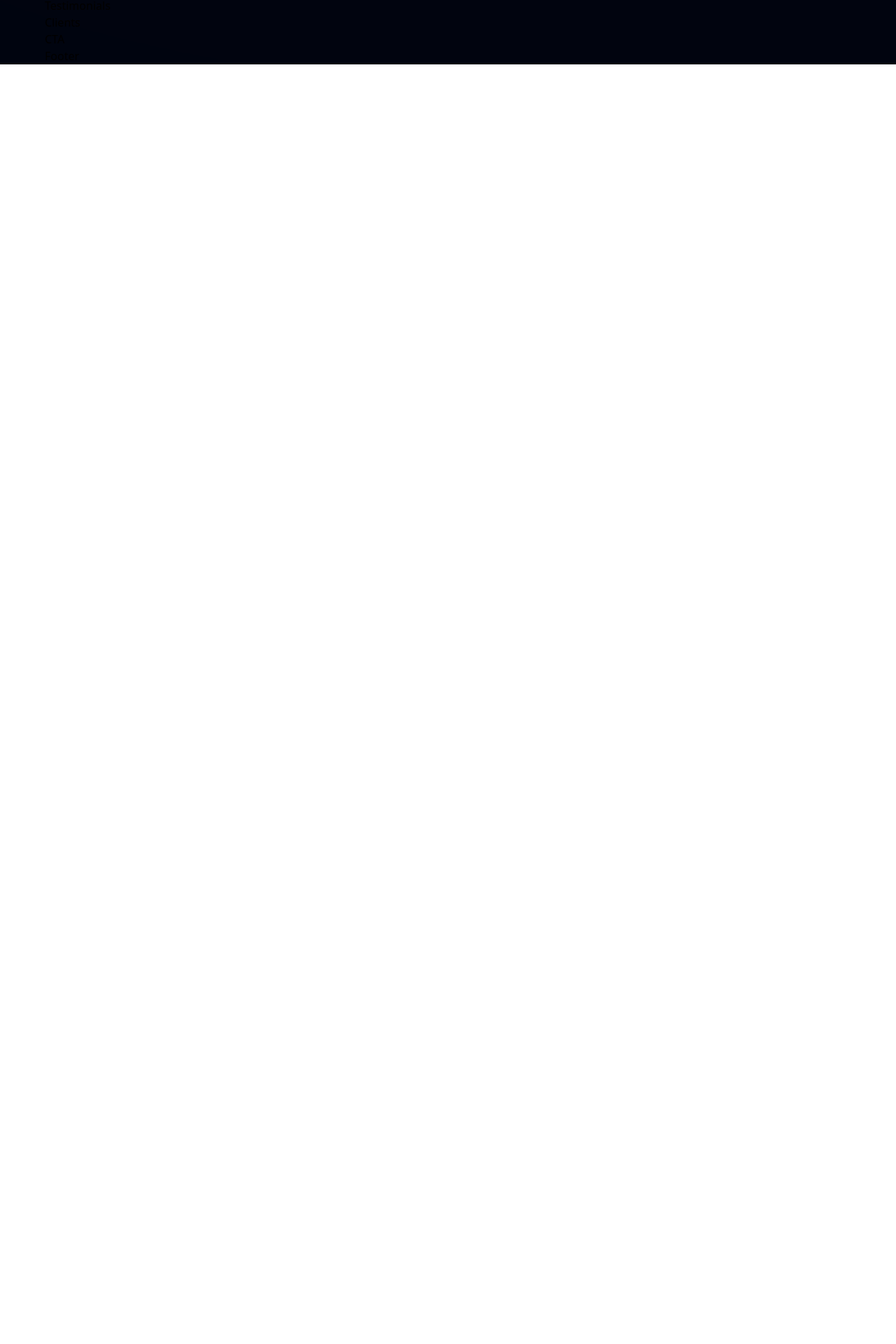
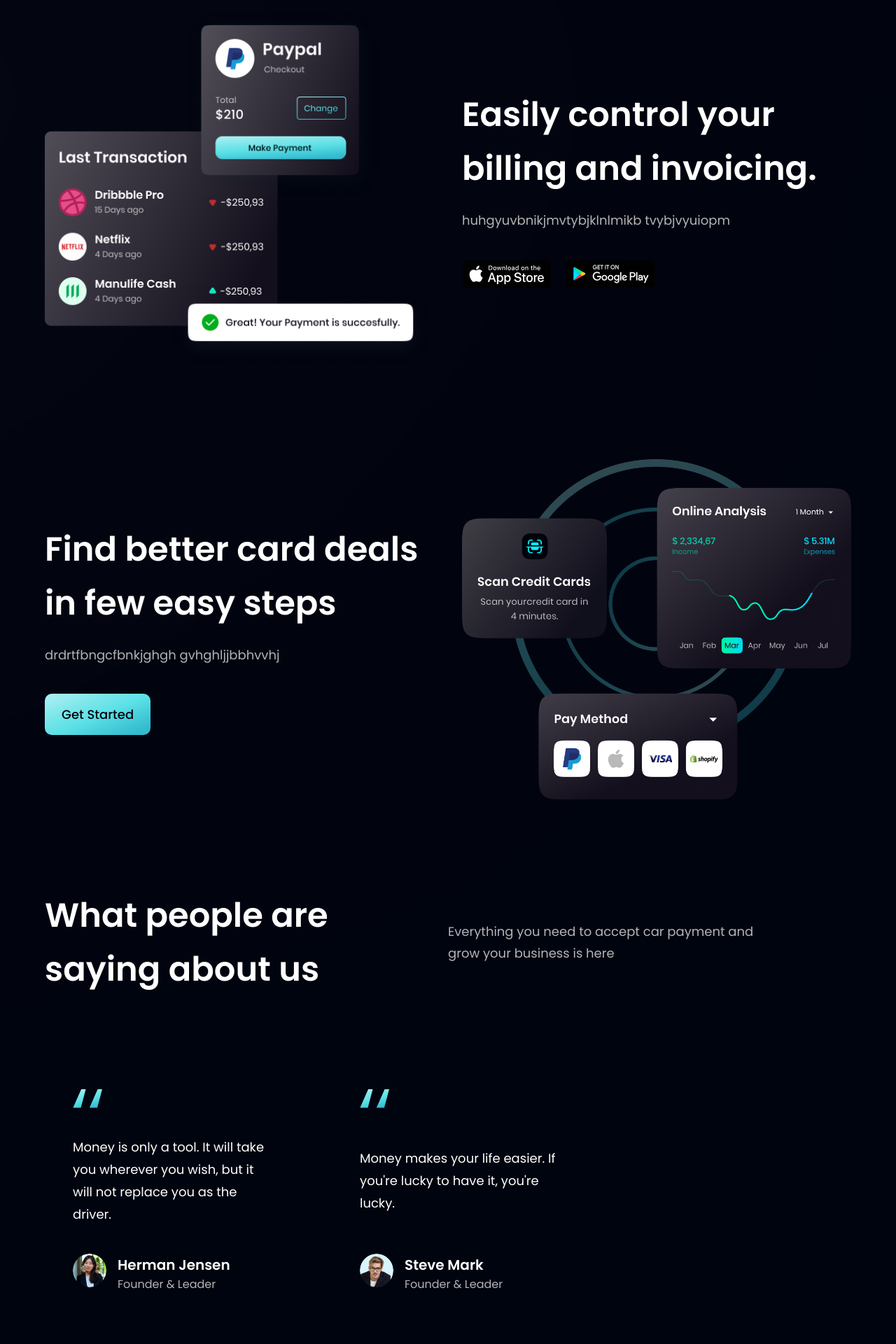
Before and after one commit to AdaezeCynthia/react-app, a React (Vite) app in the folder bank-app/: page / in a window 1280 px wide. Shown: the part 1678-3598 px from the top of the page at 70% size. Before the commit the page ends 1770 px from the top, so only its background shows below. Built offline with nearby package versions, Linux system fonts and the light colour scheme.

Commit message:
17th aug commit

```diff
--- a/bank-app/src/components/Billing.jsx
+++ b/bank-app/src/components/Billing.jsx
@@ -1,9 +1,37 @@
-import React from 'react'
+import {apple,bill,google} from '../assets';
+import styles,{layout} from '../style'
 
-const Billing = () => {
-  return (
-    <div>Billing</div>
+const Billing = () => (
+    <section id='product'  className={layout.sectionReverse}>
+      <div className={layout.sectionImgReverse} >
+        <img src={bill} alt="billing"
+        className='w-[100%] h-[100%] relative z-[5] '/>
+        <div className="absolute  z-[3] -left-1/2 top-0 w-[50%] h-[50%] rounded-full white__gradient"/>
+        <div className="abslute z-[0] -left-1/2 bottom-0 w-[50%] h-[50%] rounded-full pink__gradient "/>
+
+      </div >
+
+      <div className={layout.sectionInfo}>
+        <h2 className={styles.heading2}>
+          Easily control your <br className="sm:block  hidden"/>billing and invoicing.
+        </h2>
+        <p  className={`${styles.paragraph} max-w-[470px] mt-5`}>
+          huhgyuvbnikjmvtybjklnlmikb tvybjvyuiopm
+        </p>
+
+        <div className='flex flex-row flex-wrap sm:mt-10 mt-6'>
+          <img src= {apple} alt ="apple_store" className='w-[128px]  h-[42px]  object-contain
+           mr-5 cursor-pointer'/>
+
+         <img src= {google} alt ="google_play" className='w-[128px]  h-[42px]  object-contain
+           mr-5 cursor-pointer'/>
+
+        </div>
+
+      </div>
+
+    </section>
   )
-}
+
 
 export default Billing
--- a/bank-app/src/components/Button.jsx
+++ b/bank-app/src/components/Button.jsx
@@ -3,7 +3,7 @@ import React from 'react'
 export const Button = ({styles}) => {
   return (
     <button type='button' className={`py-4 px-6 bg-blue-gradient font-poppins font-medium
-     text-[18px] text-primary outline-none ${styles}`}>
+     text-[18px] text-primary outline-none ${styles} rounded-[10px]`}>
           Get Started
     </button>
   )
--- a/bank-app/src/components/CardDeal.jsx
+++ b/bank-app/src/components/CardDeal.jsx
@@ -1,9 +1,30 @@
-import React from 'react'
+import {card} from '../assets';
+import styles,{layout} from '../style';
+import Button from './Button';
 
-const CardDeal = () => {
-  return (
-    <div>CardDeal</div>
+
+const CardDeal = () => (
+   <section className={layout.section}>
+    <div className={layout.sectionInfo}>
+      <h2 className={styles.heading2}>
+        Find better card deals <br className='sm:block hidden'/>
+         in few easy steps
+      </h2>
+      <p className={`${styles.paragraph} max-w-[470px] mt-5`}>
+        drdrtfbngcfbnkjghgh gvhghljjbbhvvhj
+      </p>
+      <Button styles='mt-10'/>
+    </div>
+
+
+    <div className={layout.sectionImg}>
+      <img src={card} alt='card' className='w-[100%] h-[100%]'/>
+
+    </div>
+
+
+   </section>
   )
-}
+
 
 export default CardDeal
--- a/bank-app/src/components/Feedback.jsx
+++ /dev/null
@@ -1,9 +0,0 @@
-import React from 'react'
-
-const Feedback = () => {
-  return (
-    <div>Feedback</div>
-  )
-}
-
-export default Feedback
--- /dev/null
+++ b/bank-app/src/components/FeedbackCard.jsx
@@ -0,0 +1,31 @@
+import {quotes} from '../assets';
+
+const FeedbackCard = ( {content,name,title,img}) =>  (
+    <div className='flex justify-between flex-col px-10 py-12 rounded-[20px] max-w-[370px]
+    md:mr-10 sm:mr-5 mr-0 my-5 feedback-card'>
+      <img src={quotes} alt='double_quotes' className='w-[42px] h-[27px]
+      object-contain'/>
+      <p className='font-poppins font-normal text-[18px] leading-[32px]
+      text-white my-10'>
+        {content}
+      </p>
+      <div className='flex flex-row'>
+        <img src={img} alt={name} className='w-[48px] h-[48px] rounded-full'/>
+        <div className='flex flex-col ml-4'>
+          <h4 className='font-poppins font-semibold  text-[20px] leading-[32px]
+      text-white '>
+            {name}
+            <p className='font-poppins font-normal text-[16px] leading-[24px]
+      text-dimWhite '>{title}</p>
+          </h4>
+
+        </div>
+
+
+      </div>
+
+    </div>
+  )
+
+
+export default FeedbackCard
--- a/bank-app/src/components/Testimonials.jsx
+++ b/bank-app/src/components/Testimonials.jsx
@@ -1,9 +1,39 @@
-import React from 'react'
+import {feedback} from '../constants';
+import styles from '../style';
+import FeedbackCard from './FeedbackCard';
 
-const Testimonials = () => {
-  return (
-    <div>Testimonials</div>
+
+const Testimonials = () =>  (
+    <section  id='clients' className={`${styles.paddingY} ${styles.flexCenter}
+     flex-col relative  `}>
+      <div className='absoulte z[0] w-[60% ] h-[60%] -right-[50%] rounded-full
+      blue__gradient '/>
+
+
+      <div className='w-full flex justify-between items-center  md:flex-row
+       flex-col sm:mb-16 mb-6 relative z-[1]'>
+        <h1 className={styles.heading2}>
+          What people are <br className='sm:block hidden '/> saying about us
+        </h1>
+        <div className='w-full  md:mt-0 mt-6'>
+          <p className={`${styles.paragraph} text-left max-w-[450px]`}>
+            Everything you need to accept car payment
+             and grow your business is here
+          </p>
+
+        </div>
+      </div>
+
+      <div className='flex flex-wrap sm:justify-start justify-center
+        w-full feedback-container relative z-[1]'>
+                   {feedback.map((card) =>(
+                    <FeedbackCard key={card.id} {...card}/>
+                   ))}
+
+      </div>
+
+    </section>
   )
-}
+
 
 export default Testimonials
```
